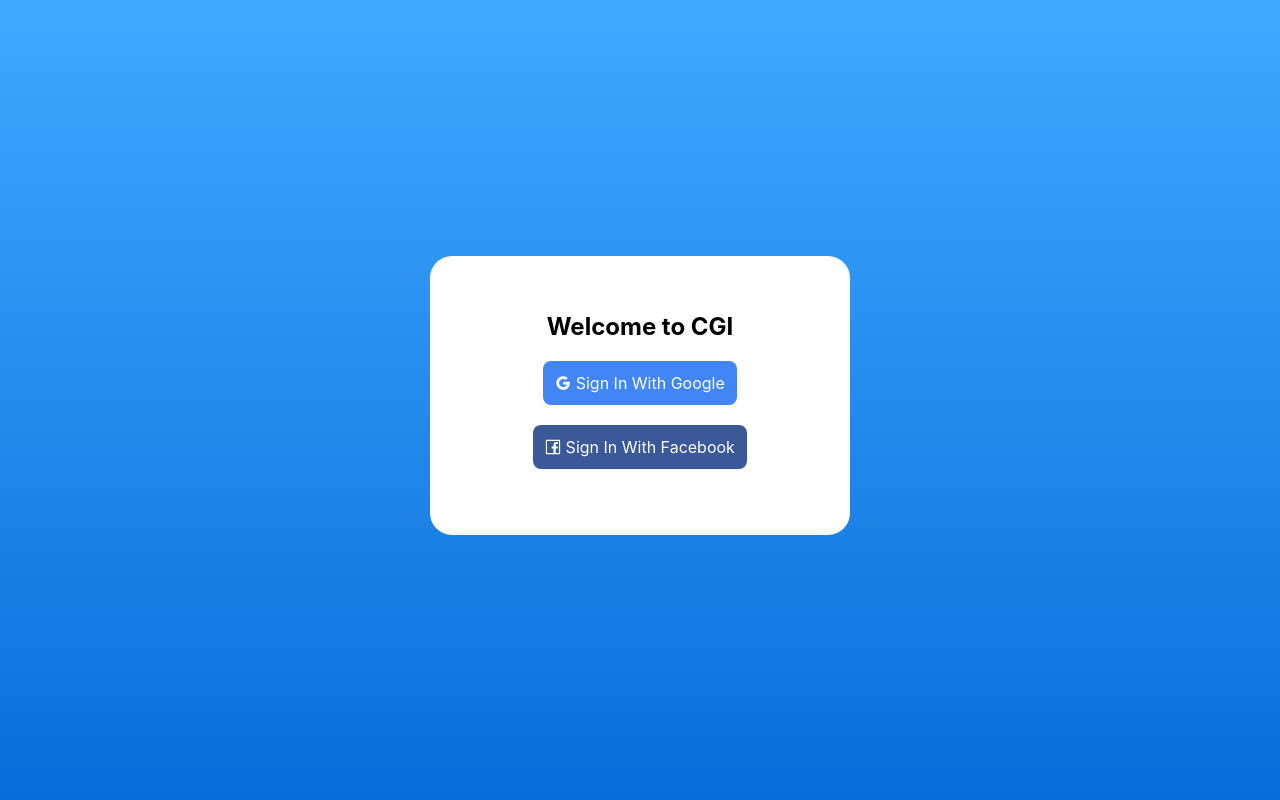
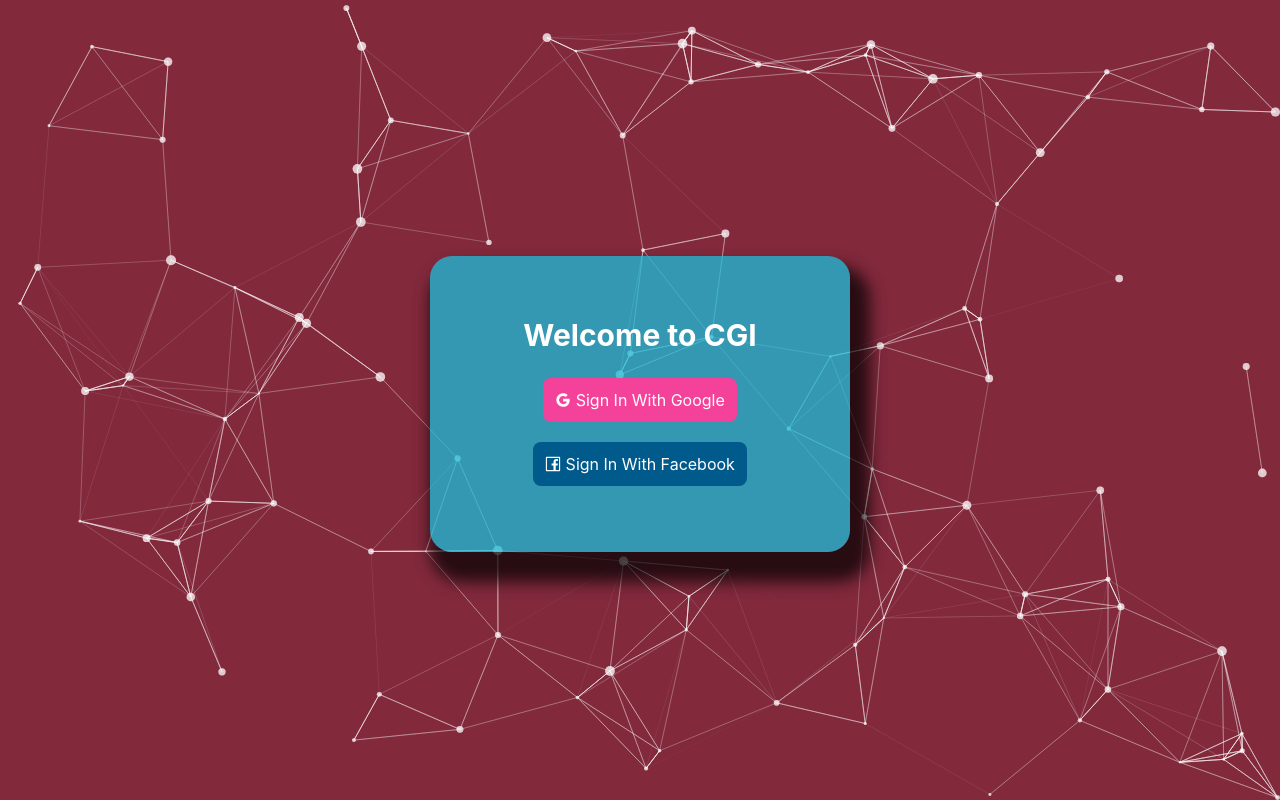
Before and after one commit to kaustavpaul1297/CGIChatApp, a React app: page / in a window 1280 px wide. Built offline with nearby package versions, Linux system fonts and the light colour scheme; some packages are replaced by stand-ins of ours; no server answers.

Commit message:
added particlejs library

```diff
--- a/package.json
+++ b/package.json
@@ -1,5 +1,5 @@
 {
-  "name": "cj-chat-app",
+  "name": "cji-chat-app",
   "version": "0.1.0",
   "private": true,
   "dependencies": {
@@ -14,6 +14,7 @@
     "react-dom": "^16.13.1",
     "react-router-dom": "^5.2.0",
     "react-scripts": "3.4.3",
+    "react-tsparticles": "^1.39.0",
     "web-vitals": "^1.0.1"
   },
   "scripts": {
--- a/src/components/App.js
+++ b/src/components/App.js
@@ -6,10 +6,12 @@
 
 import Chats from "./Chats";
 import Login from "./Login";
+import ParticleBackground from "./ParticleBackground";
 
 function App() {
   return (
     <div style={{ fontFamily: "Avenir" }}>
+      <ParticleBackground />
       <Router>
         <AuthProvider>
           <Switch>
--- a/src/components/Login.js
+++ b/src/components/Login.js
@@ -7,7 +7,7 @@
   return (
     <div id="login-page">
       <div id="login-card">
-        <h2>Welcome to CGI</h2>
+        <h2 className="heading">Welcome to CGI</h2>
         <div
           className="login-button google"
           onClick={() =>
--- /dev/null
+++ b/src/components/ParticleBackground.js
@@ -0,0 +1,91 @@
+import React from "react";
+import Particles from "react-tsparticles";
+
+const ParticleBackground = () => {
+  return (
+    <div className="App">
+      <Particles
+        id="tsparticles"
+        options={{
+          background: {
+            color: {
+              value: "#82293C",
+            },
+          },
+          fpsLimit: 60,
+          interactivity: {
+            events: {
+              onClick: {
+                enable: true,
+                mode: "push",
+              },
+              onHover: {
+                enable: true,
+                mode: "repulse",
+              },
+              resize: true,
+            },
+            modes: {
+              bubble: {
+                distance: 400,
+                duration: 2,
+                opacity: 0.8,
+                size: 40,
+              },
+              push: {
+                quantity: 4,
+              },
+              repulse: {
+                distance: 200,
+                duration: 0.4,
+              },
+            },
+          },
+          particles: {
+            color: {
+              value: "#ffffff",
+            },
+            links: {
+              color: "#ffffff",
+              distance: 150,
+              enable: true,
+              opacity: 0.5,
+              width: 1,
+            },
+            collisions: {
+              enable: true,
+            },
+            move: {
+              direction: "none",
+              enable: true,
+              outMode: "bounce",
+              random: false,
+              speed: 3,
+              straight: false,
+            },
+            number: {
+              density: {
+                enable: true,
+                area: 800,
+              },
+              value: 80,
+            },
+            opacity: {
+              value: 0.5,
+            },
+            shape: {
+              type: "circle",
+            },
+            size: {
+              random: true,
+              value: 5,
+            },
+          },
+          detectRetina: true,
+        }}
+      />
+    </div>
+  );
+};
+
+export default ParticleBackground;
--- a/src/index.css
+++ b/src/index.css
@@ -47,12 +47,17 @@
 /* Login Page */
 
 #login-page {
-  background-image: linear-gradient(#40a9ff, #096dd9);
+  /* background-image: linear-gradient(
+      rgba(0, 31, 31, 0.767),
+      rgba(165, 52, 52, 0.801)
+    ),
+    url("https://images.pexels.com/photos/1181396/pexels-photo-1181396.jpeg?auto=compress&cs=tinysrgb&dpr=2&h=650&w=940"); */
   position: absolute;
   top: 0px;
   bottom: 0px;
   left: 0px;
   right: 0px;
+  background-size: cover;
 }
 
 #login-card {
@@ -63,10 +68,14 @@
   padding-bottom: 66px;
   width: 420px;
   text-align: center;
-  background-color: white;
+  background-color: rgba(27, 189, 218, 0.753);
   border-radius: 22px;
+  box-shadow: 10px 20px 15px 10px rgba(0, 0, 0, 0.7);
 }
-
+.heading {
+  color: white;
+  font-size: 30px;
+}
 .login-button {
   cursor: pointer;
   color: white;
@@ -76,11 +85,18 @@
 }
 
 .facebook {
-  background-color: #3b5998;
+  background-color: #005a8c;
 }
-
+.particles {
+  position: fixed;
+  top: 0;
+  right: 0;
+  bottom: 0;
+  left: 0;
+  z-index: -1;
+}
 .google {
-  background-color: #4285f4;
+  background-color: #f4429b;
   color: white;
 }
 
@@ -99,3 +115,13 @@
   left: calc(50vw - 33px);
   top: calc(50vh - 22px);
 }
+@media only screen and (max-width: 600px) {
+  body {
+    font-size: 15px;
+  }
+  #login-card {
+    padding-top: 20px;
+    padding-bottom: 40px;
+    top: 100px;
+  }
+}
```
Also changed, not shown: src/index.js (+5 -5 lines), 2 other files.
